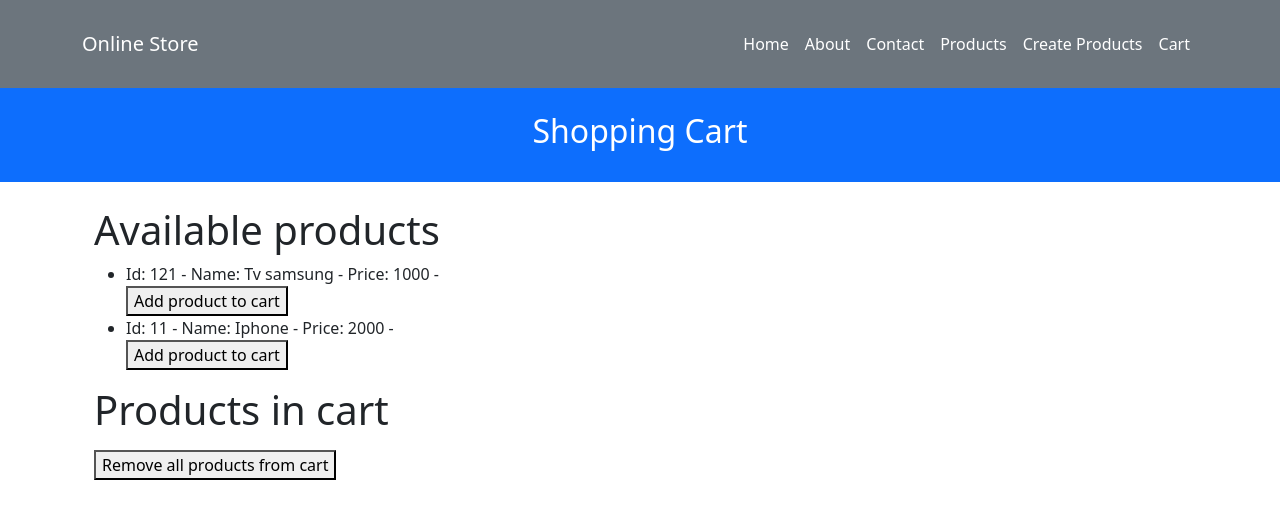
After one commit to JoseDavid10190307/Tutorial_Software_1, a Django app: page /cart/ in a window 1280 px wide. The commit adds this page. Shown: the top 519 px of the page. Run offline with Django 4.2, Linux system fonts and the light colour scheme.

Commit message:
Tutorial 03-A

```diff
--- /dev/null
+++ b/Tutorial 1/pages/templates/cart/index.html
@@ -0,0 +1,46 @@
+{% extends 'pages/base.html' %}
+{% block title %} {{title}} {% endblock %}
+{% block header_title %} {{subtitle}} {% endblock %}
+
+{% block content %}
+<div class="container">
+  <div class="row justify-content-center">
+    <div class="col-md-12">
+    <h1>Available products</h1>
+    <ul>
+      {% for key, product in products.items %}
+        <li>
+          Id: {{ key }} -
+          Name: {{ product.name }} -
+          Price: {{ product.price }} -
+          <form method="post" action="{% url 'cart_add' key %}">
+            {% csrf_token %}
+            <button type="submit">Add product to cart</button>
+          </form>
+      </li>
+      {% endfor %}
+    </ul>
+    </div>
+  </div>
+
+  <div class="row justify-content-center">
+    <div class="col-md-12">
+    <h1>Products in cart</h1>
+      <ul>
+        {% for key, product in cart_products.items %}
+
+          <li>
+            Id: {{ key }} -
+            Name: {{ product.name }} -
+            Price: {{ product.price }}
+          </li>
+        {% endfor %}
+      </ul>
+      <form method="post" action="{% url 'cart_removeAll' %}">
+        {% csrf_token %}
+        <button type="submit">Remove all products from cart</button>
+      </form>
+    </div>
+  </div>
+</div>
+{% endblock %}
--- a/Tutorial 1/pages/templates/pages/base.html
+++ b/Tutorial 1/pages/templates/pages/base.html
@@ -23,6 +23,7 @@
             <a class="nav-link active" href="{% url 'contact' %}">Contact</a>
             <a class="nav-link active" href="{% url 'index' %}">Products</a>
             <a class="nav-link active" href="{% url 'form' %}">Create Products</a>
+            <a class="nav-link active" href="{% url 'cart_index' %}">Cart</a>
         </div>
       </div>
     </div>
--- a/Tutorial 1/pages/urls.py
+++ b/Tutorial 1/pages/urls.py
@@ -1,5 +1,5 @@
 from django.urls import path
-from .views import homePageView, AboutPageView, contactPageView, ProductIndexView, ProductShowView, ProductCreateView
+from .views import homePageView, AboutPageView, contactPageView, ProductIndexView, ProductShowView, ProductCreateView, CartView, CartRemoveAllView
 
 urlpatterns = [
     path("", homePageView.as_view(), name='home'),
@@ -8,4 +8,11 @@ urlpatterns = [
     path('products/', ProductIndexView.as_view(), name='index'),
     path('products/create', ProductCreateView.as_view(), name='form'),
     path('products/<str:id>', ProductShowView.as_view(), name='show'),
+    path('cart/', CartView.as_view(), name='cart_index'),
+    path('cart/add/<str:product_id>', CartView.as_view(), name='cart_add'),
+    path('cart/removeAll', CartRemoveAllView.as_view(), name='cart_removeAll'),
 ]
+
+'''
+    path('products/product-created', ProductCreateSuccessView.as_view(), name='product-created'),
+'''
--- a/Tutorial 1/pages/views.py
+++ b/Tutorial 1/pages/views.py
@@ -119,3 +119,46 @@ class ProductCreateView(View):
             viewData["title"] = "Create product"
             viewData["form"] = form
             return render(request, self.template_name, viewData)
+
+class CartView(View):
+    template_name = 'cart/index.html'
+
+    def get(self, request):
+        # Simulated database for products
+        products = {}
+        products[121] = {'name': 'Tv samsung', 'price': '1000'}
+        products[11] = {'name': 'Iphone', 'price': '2000'}
+
+        # Get cart products from session
+        cart_products = {}
+        cart_product_data = request.session.get('cart_product_data', {})
+
+        for key, product in products.items():
+            if str(key) in cart_product_data.keys():
+                cart_products[key] = product
+
+        # Prepare data for the view
+        view_data = {
+            'title': 'Cart - Online Store',
+            'subtitle': 'Shopping Cart',
+            'products': products,
+            'cart_products': cart_products
+        }
+
+        return render(request, self.template_name, view_data)
+
+    def post(self, request, product_id):
+        # Get cart products from session and add the new product
+        cart_product_data = request.session.get('cart_product_data', {})
+        cart_product_data[product_id] = product_id
+        request.session['cart_product_data'] = cart_product_data
+
+        return redirect('cart_index')
+
+class CartRemoveAllView(View):
+    def post(self, request):
+        # Remove all products from cart in session
+        if 'cart_product_data' in request.session:
+            del request.session['cart_product_data']
+
+        return redirect('cart_index')
```
Also changed, not shown: Tutorial 1/db.sqlite3.
